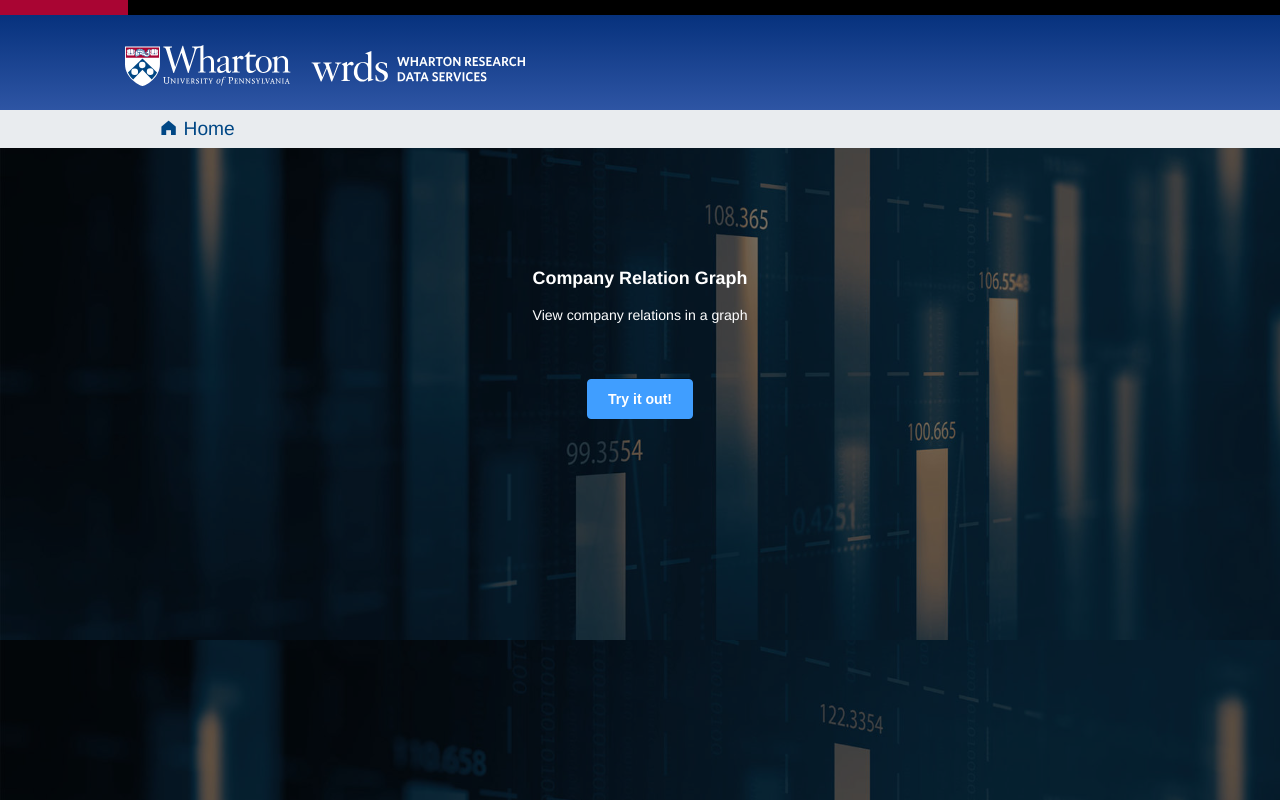
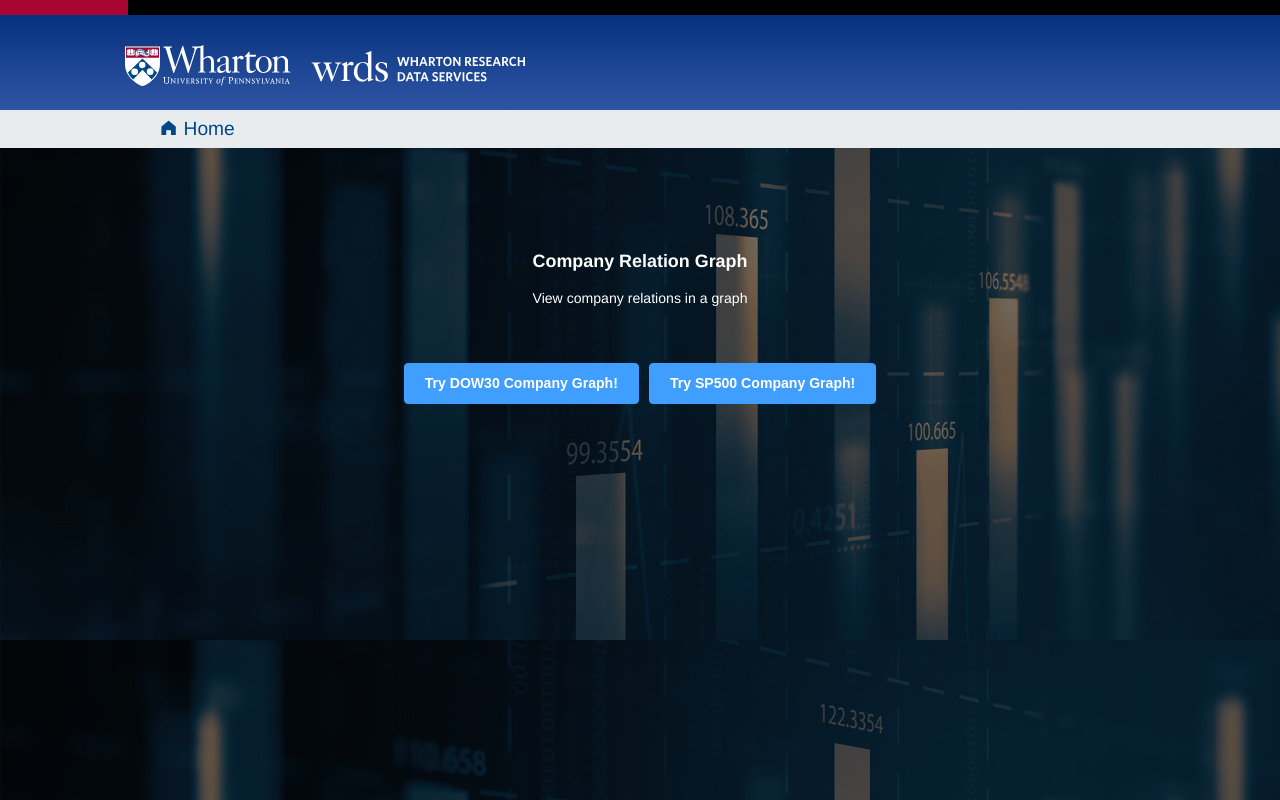
Before and after one commit to WRDSTech/competition-graph-frontend, a Vue app: page /#/ in a window 1280 px wide. Built offline with nearby package versions, Linux system fonts and the light colour scheme.

Commit message:
added nav button for both graphs

```diff
--- a/public/index.html
+++ b/public/index.html
@@ -23,6 +23,10 @@
 
       .el-button i {
         font-size: 1vw;
+      }
+
+      .el-main {
+        padding: 0 !important;
       }
 
       .el-button span {
--- a/src/components/CompanyGraph.vue
+++ b/src/components/CompanyGraph.vue
@@ -40,6 +40,10 @@ export default defineComponent({
     return {
       dow30SampleGraph,
       sp500SampleGraph,
+      defaultGraphs: {
+        SP500: sp500SampleGraph,
+        DOW30: dow30SampleGraph
+      },
       edgeColors: [
         { name: 'competition', color: 'red' },
         { name: 'unknown', color: 'lightgrey' }
@@ -52,9 +56,16 @@ export default defineComponent({
     }
   },
   created () {
-    console.log(this.sp500SampleGraph.nodes)
-    const nodes = this.sp500SampleGraph.nodes
-    const links = this.sp500SampleGraph.links.map(link => {
+    let graphType = this.$route.params.graphType
+    graphType = graphType && this.defaultGraphs[graphType]
+      ? this.$route.params.graphType
+      : 'DOW30'
+
+    let useGraph = this.defaultGraphs.dow30
+    useGraph = this.defaultGraphs[graphType]
+
+    const nodes = useGraph.nodes
+    const links = useGraph.links.map(link => {
       return {
         id: link.id,
         category: link.category,
--- a/src/components/PaperAbstract.vue
+++ b/src/components/PaperAbstract.vue
@@ -20,7 +20,10 @@
         system is both effective and efficient. It reaches a retrieval rate of 93%.</p>
       </el-col>
     </el-row> -->
-    <el-button type="primary" @click="$router.push('company-graph')"><b>Try it out!</b></el-button>
+    <el-row>
+      <el-button type="primary" @click="$router.push('company-graph/dow30')"><b>Try DOW30 Company Graph!</b></el-button>
+      <el-button type="primary" @click="$router.push('company-graph/sp500')"><b>Try SP500 Company Graph!</b></el-button>
+    </el-row>
   </div>
 </template>
 
--- a/src/router/index.js
+++ b/src/router/index.js
@@ -11,7 +11,7 @@ const routes = [
     component: Home
   },
   {
-    path: '/company-graph',
+    path: '/company-graph/:graphType',
     name: 'CompanyGraph',
     // route level code-splitting
     // this generates a separate chunk (about.[hash].js) for this route
--- a/src/views/CompanyRelations.vue
+++ b/src/views/CompanyRelations.vue
@@ -1,5 +1,6 @@
 <template>
   <div class="relation-graph">
+    <h3>{{ title }}</h3>
     <CompanyGraph />
   </div>
 </template>
@@ -17,9 +18,14 @@ export default {
   name: 'CompanyRelations',
   component: CompanyGraph,
   data () {
-    return {}
+    return {
+      title: ''
+    }
   },
   mounted () {
+    if (this.$route.params.graphType) {
+      this.title = `${this.$route.params.graphType} Company Relations`
+    }
   },
   methods: {},
   components: { CompanyGraph }
@@ -35,4 +41,8 @@ h3 {
   margin-top: 0;
 }
 
+.el-main {
+  padding: 0 !important;
+}
+
 </style>
```
